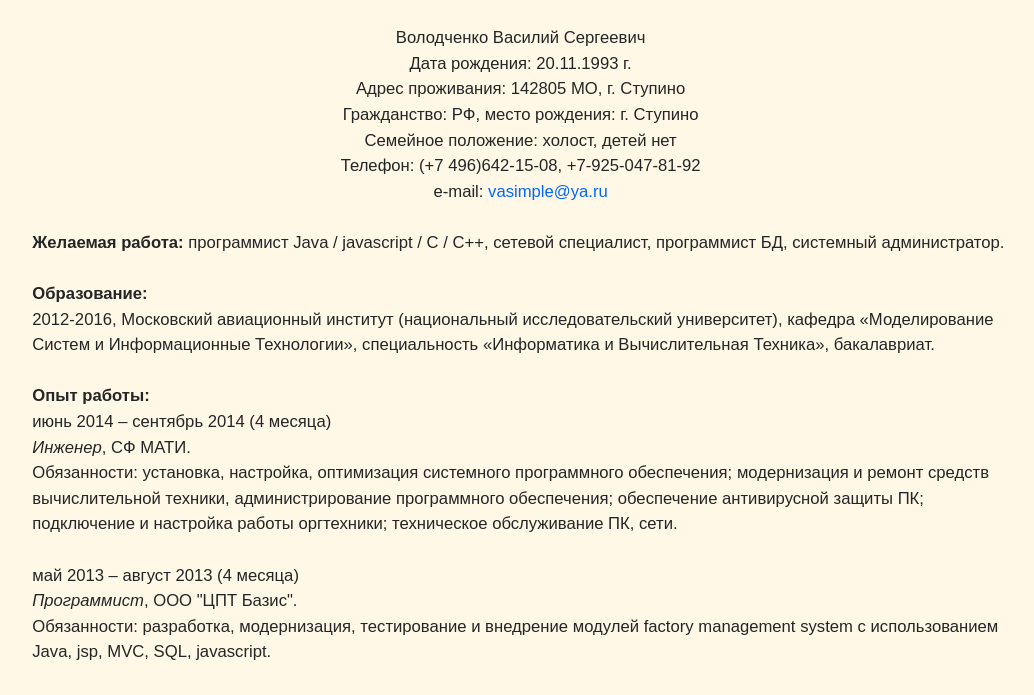
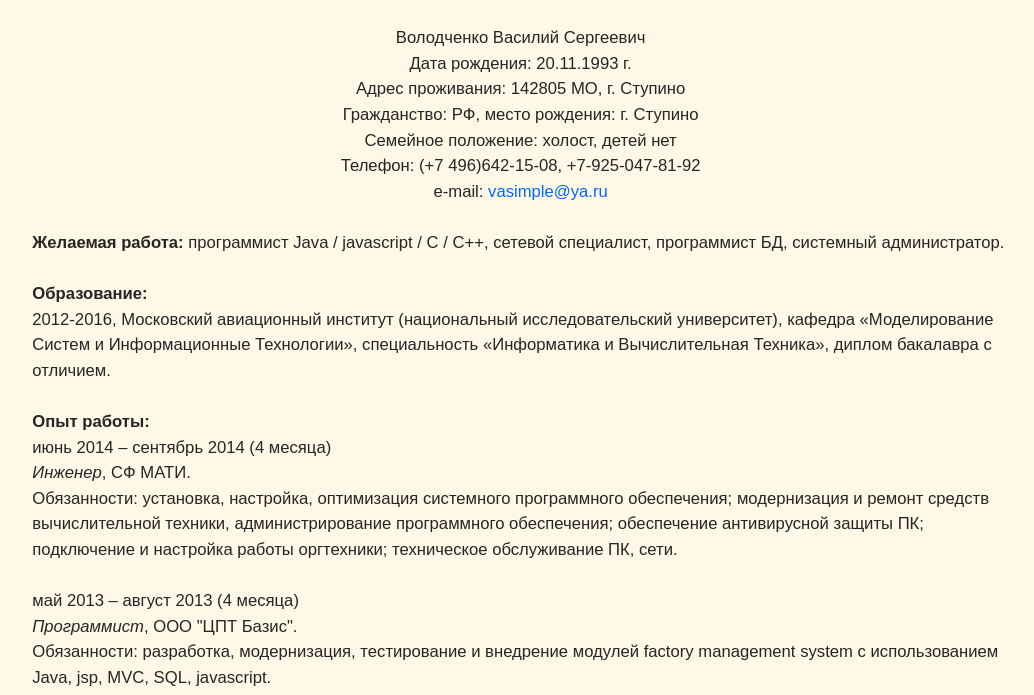
Before and after one commit to VaSimple/about-me, a plain HTML site: page resume.html in a window 1280 px wide. Shown: the part 105-800 px from the top of the page, without its empty margins (143-1177 px from the left). Drawn offline with Linux system fonts and the light colour scheme.

Commit message:
Red diplom

```diff
--- a/resume.html
+++ b/resume.html
@@ -104,7 +104,7 @@
 			font-family:"Arial","sans-serif";mso-fareast-font-family:"Times New Roman";
 			color:#252525;mso-fareast-language:RU'>Московский авиационный институт
 			(национальный исследовательский университет), кафедра «Моделирование Систем и Информационные
-			Технологии», специальность «Информатика и Вычислительная Техника», бакалавриат.<o:p></o:p></span></p>
+			Технологии», специальность «Информатика и Вычислительная Техника», диплом бакалавра с отличием. <o:p></o:p></span></p>
 
 			<p class=MsoNormal style='margin-top:0cm;margin-right:0cm;margin-bottom:0cm;
 			margin-left:35.45pt;margin-bottom:.0001pt;line-height:19.2pt'><span
```
